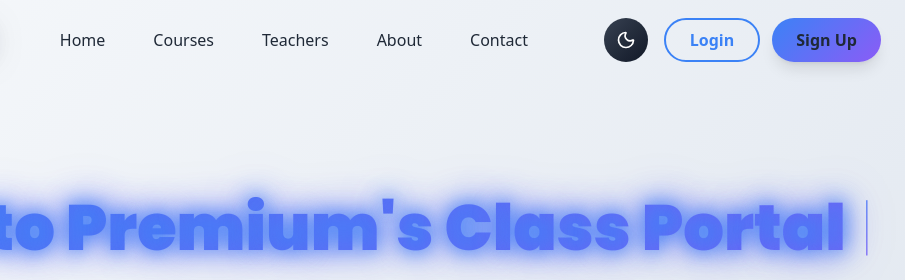
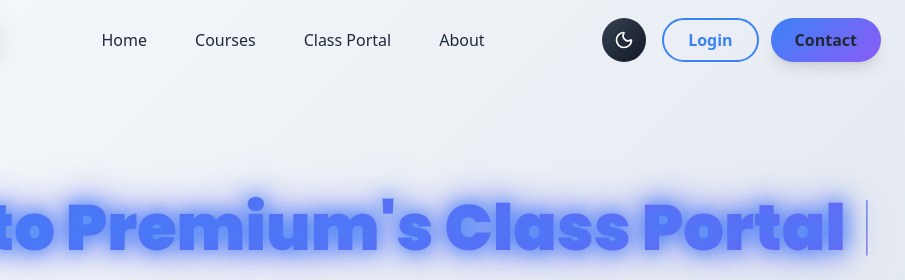
Before and after one commit to PremiumSubscriptions/ps, a plain HTML site: page class/index.html in a window 1280 px wide. Shown: the top 280 px of the page, 375-1280 px from the left. Drawn offline with nearby package versions, Linux system fonts and the light colour scheme.

Commit message:
Update index.html

```diff
--- a/class/index.html
+++ b/class/index.html
@@ -40,9 +40,8 @@
                 <nav class="hidden md:flex items-center space-x-2" id="desktopNav">
                     <a href="#home" class="nav-link">Home</a>
                     <a href="#courses" class="nav-link">Courses</a>
-                    <a href="#teachers" class="nav-link">Teachers</a>
+                    <a href="#class" class="nav-link">Class Portal</a>
                     <a href="#about" class="nav-link">About</a>
-                    <a href="#contact" class="nav-link">Contact</a>
                 </nav>
 
                 <!-- Theme Toggle & Auth Buttons -->
@@ -56,7 +55,7 @@
                             Login
                         </button>
                         <button class="px-6 py-2 rounded-full font-semibold transition-all duration-300 hover:scale-105 btn-gradient shadow-lg">
-                            Sign Up
+                            Contact
                         </button>
                     </div>
 
@@ -72,15 +71,14 @@
                 <nav class="flex flex-col space-y-2">
                     <a href="#home" class="mobile-nav-link">Home</a>
                     <a href="#courses" class="mobile-nav-link">Courses</a>
-                    <a href="#teachers" class="mobile-nav-link">Teachers</a>
+                    <a href="#class" class="mobile-nav-link">Class Portal</a>
                     <a href="#about" class="mobile-nav-link">About</a>
-                    <a href="#contact" class="mobile-nav-link">Contact</a>
                     <div class="flex space-x-3 pt-3 border-t border-gray-300/20">
                         <button class="flex-1 auth-btn login-btn px-4 py-2 rounded-lg font-semibold">
                             Login
                         </button>
                         <button class="flex-1 px-4 py-2 rounded-lg font-semibold transition-all duration-300 btn-gradient shadow-lg">
-                            Sign Up
+                            Contact
                         </button>
                     </div>
                 </nav>
```
